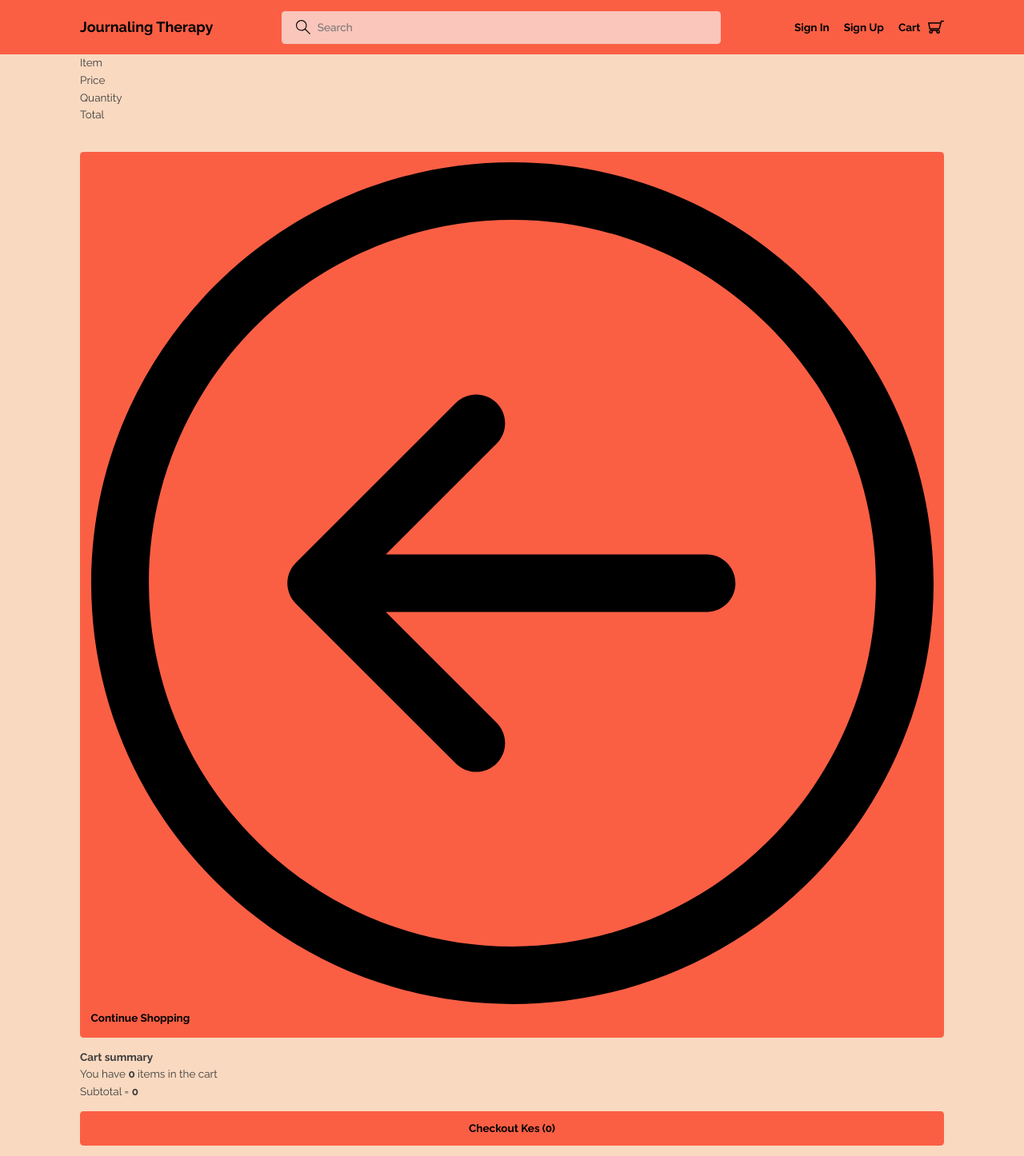
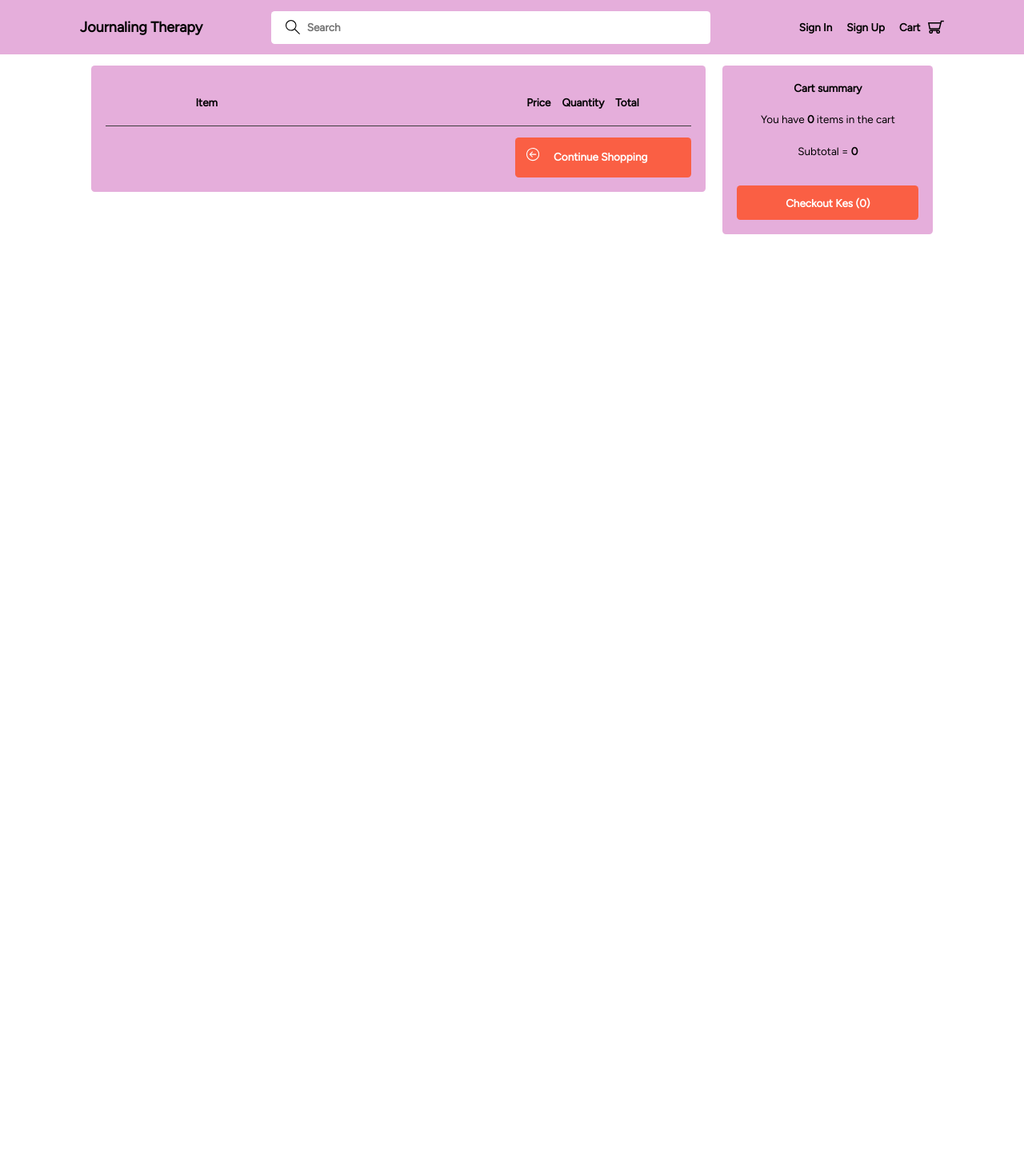
Before and after one commit to KabakiAntony/sofia, a Django app: page /cart/ in a window 1280 px wide. Shown: the whole page at 80% size. After the commit the page ends 293 px from the top, so only its background shows below. Run offline with Django 4.2, Linux system fonts and the light colour scheme.

Commit message:
added styles for the various templates from the cart and products app

```diff
--- a/assets/styles/main.css
+++ b/assets/styles/main.css
@@ -1,5 +1,7 @@
-@import url('https://fonts.googleapis.com/css2?family=Raleway:wght@400;500;700&display=swap');
-
+/* @import url('https://fonts.googleapis.com/css2?family=Barlow&display=swap'); */
+/* @import url('https://fonts.googleapis.com/css2?family=Didact+Gothic&display=swap'); */
+/* @import url('https://fonts.googleapis.com/css2?family=Jost&display=swap'); */
+@import url('https://fonts.googleapis.com/css2?family=Figtree&display=swap');
 
 :root{
     --color-main:#F28775;
@@ -15,10 +17,17 @@
     --color-bg:#F9D9C0;
     --color-success: #5dd693;
     --color-error: #fc4b0b;
+    --color-div-bg: #dfb9bf;
+    --color-test-one:#FF60B4;
+    --color-test-two:#A686D3;
+    --color-test-three:#E5AEDB;
 }
 
 * {
-    font-family: 'Raleway', sans-serif;
+    /* font-family: 'Barlow', sans-serif; */
+    /* font-family: 'Didact Gothic', sans-serif; */
+     /* font-family: 'Jost', sans-serif; */
+    font-family: 'Figtree', sans-serif;
     margin: 0;
     padding: 0;
     box-sizing: border-box;
@@ -34,8 +43,8 @@
     line-height: 1.6;
     font-weight: 400;
     font-size: 1.5rem;
-    color: var(--color-gray);
-    background-color: var(--color-bg);
+    color: var(--color-black);
+    background-color: var(--color-white);
     min-height: 100vh;
   }
 
@@ -57,14 +66,15 @@
     max-width: 120rem;
     width: 90%;
     margin: auto;
+    margin-bottom: 10rem;
   }
 
   .dropdown-menu {
     z-index: 111;
     position: absolute;
     top: 5rem;
-    background: var(--color-dark-light);
-    border-radius: 5px;
+    background: var(--color-light);
+    border-radius: 0.5rem;
     box-shadow: 1px 1px 3px 1px rgba(0, 0, 0, 0.15);
     overflow: hidden;
     display: none;
@@ -86,6 +96,7 @@
 
   .dropdown-menu a:hover {
     background-color: var(--color-dark-medium);
+    color: var(--color-white);
   }
 
   .dropdown-menu > a:not(:last-child) {
@@ -95,12 +106,14 @@
 /* header styling */
 header{
   padding:1.5rem;
-  background-color: var(--color-dark);
+  background-color: var(--color-test-three);
+
 }
 
 header > .container{
   display:flex;
   gap: 9.5rem;
+  margin-bottom: 0;
 }
 
 .header_logo,
@@ -126,7 +139,7 @@ header > .container{
 }
 
 .header_search > label {
-  background-color: var(--color-light);
+  background-color:var(--color-white);
   padding: 1.3rem 1rem;
   display: flex;
   align-items: center;
@@ -147,7 +160,7 @@ header > .container{
   border: none;
   outline: none;
   color: var(--color-black);
-  font-weight: 500;
+  font-weight: 600;
 }
 
 .header_menu {
@@ -205,7 +218,10 @@ header > .container{
   outline: 0;
   cursor: pointer;
 }
-
+.dropdown-button  svg{
+  width: 1.4rem;
+  height:1.4rem;
+}
 .dropdown-button:hover svg {
   fill: var(--color-white);
 }
@@ -214,27 +230,30 @@ header > .container{
 /* form styling */
 .form_container{
   width: 90%;
-  max-width: 45rem;
+  max-width: 40rem;
   min-height: 40rem;
   position: absolute;
   top: 50%;
   left: 50%;
   transform: translate(-50%, -46%);
-  background-color: var(--color-light);
-  border-radius: 1rem;
+  background-color: var(--color-test-three);
+  border-radius: 0.5rem;
   box-shadow: 1px 1px 6px 3px rgba(0, 0, 0, 0.1);
   overflow: hidden;
   color:var(--color-black);
   font-weight:500;
+  margin-top: 0.5rem;
 }
 .auth_form{
   padding:2.2rem;
 }
+
 .form_header{
   text-align:center;
   padding:1.2rem;
   background-color: var(--color-dark);
-  color:var(--color-black);
+  color:var(--color-white);
+  font-size:120%;
 }
 .auth_form > input{
   margin-bottom: 2rem;
@@ -247,6 +266,7 @@ header > .container{
 
 .auth_action{
   text-align: center;
+  margin-bottom: 0.5rem;
 }
 
 .auth_action  a{
@@ -259,20 +279,226 @@ header > .container{
 }
 
 .btn{
-  font-weight: bold;
+   font-weight: bold;
     background-color:var(--color-dark);
     border:none;
     text-decoration: none;
     padding: 1.5rem;
-    color:var(--color-black);
+    color:var(--color-white);
     width:100%;
     border-radius: 0.5rem;
-    margin-bottom: 1.5rem;
     margin-top: 1.5rem ;
 }
 .btn:hover{
-  color:var(--color-gray);
+  color:var(--color-white);
   background-color:var(--color-dark-medium);
   cursor:pointer;
-  border:var(--color-gray) 1px solid;
 }
+
+/* home page */
+.home-header{
+  margin-top:2rem;
+  text-align: center;
+  padding:2rem;
+}
+.category-grid{
+  display: grid;
+  grid-template-columns: repeat(5, 1fr);
+  gap:0.5rem;
+  margin: 2rem;
+}
+
+.category{
+  justify-self: center;
+  align-self: center;
+  border-radius: 2.5rem;
+  box-shadow: 1px 1px 6px 3px rgba(0, 0, 0, 0.1);
+  overflow: hidden;
+  background-color:var(--color-test-two);
+  text-align: center;
+  height: 15rem;
+  width: 15rem;
+}
+
+.product-grid {
+  display: grid;
+  grid-template-columns: repeat(5, 1fr);
+  gap:0.5rem;
+  margin-top: 2rem;
+}
+
+.product{
+  justify-self: center;
+  align-self: center;
+  border-radius: 0.5rem;
+  box-shadow: 1px 1px 6px 3px rgba(0, 0, 0, 0.1);
+  overflow: hidden;
+  background-color:var(--color-test-two);
+  text-align: center;
+}
+.product > img{
+  max-height:20rem;
+  max-width:100%;
+  margin-bottom:1.5rem;
+}
+
+.product:hover, .category:hover{
+  box-shadow: 1px 1px 6px 3px rgba(0, 0, 0, 0.5);
+}
+
+.single-product-grid, .single-category-grid{
+  margin-top: 2rem;
+  padding:0.5rem;
+  border-radius: 0.5rem;
+  background-color: var(--color-test-three);
+}
+
+/* product  detail page */
+.product-details{
+  display: flex;
+  padding:1.5rem;
+  gap:2%;
+  align-items: flex-start;
+}
+.product-wrapper{
+  flex-basis: 70%;
+  display:flex;
+  align-items: flex-start;
+  background-color: var(--color-test-three);
+  border-radius: 0.5rem;
+  padding:2rem;
+  gap:2rem;
+}
+.product-image{
+  flex-basis: 60%;
+}
+.product-image > img{
+  border-radius: 0.5rem;
+}
+.product-information{
+  flex-basis: 50%;
+  padding:2rem;
+  background-color: var(--color-div-bg);
+  border-radius: 0.5rem;
+}
+/* cart */
+
+.cart-wrapper{
+  display: flex;
+  padding:1.5rem;
+  gap:2%;
+  align-items: flex-start;
+}
+.cart-header{
+  display: flex;
+  flex-basis:73%;
+  padding:2rem;
+  font-weight: 700;
+  text-align: center;
+  gap:2%;
+  border-bottom: 1px solid var(--color-gray);
+  color:var(--color-black);
+}
+
+.cart-items{
+  flex-basis: 73%;
+  padding:2rem;
+  background-color: var(--color-test-three);
+  border-radius: 0.5rem;
+}
+.item{
+  display: flex;
+  gap:1.5rem;
+  padding:0.5rem;
+
+}
+.item > div{
+  font-weight: 600;
+  line-height: 20px;
+}
+.item-action-buttons{
+  padding:0.5rem;
+  display: flex;
+}
+
+.item-details{
+  flex: 0 0 400px;
+  text-align: justify;
+}
+
+.item-other-details{
+  flex: 0 0 50px;
+  text-align: center;
+}
+
+.cart-item-image > img{
+  width: 10rem;
+  height: 10rem;
+}
+.cart-summary{
+  flex-basis: 25%;
+  padding:2rem;
+  background-color: var(--color-test-three);
+  border-radius: 0.5rem;
+}
+.cart-summary h1{
+  text-align:center;
+  margin-bottom: 2rem;
+}
+
+.cart-summary p{
+  text-align:center;
+  margin-bottom: 2rem;
+}
+
+.remove-from-cart{
+  padding:0.8rem;
+  font-weight: 600;
+  width:13%;
+  margin-top: 0;
+  margin-bottom: 0;
+  background-color: var(--color-dark);
+}
+
+.remove-from-cart svg{
+  height:1.5rem;
+  width: 1.5rem;
+  fill:var(--color-white);
+}
+
+.increase-items, .reduce-items{
+  padding:0.5rem;
+  font-weight: 600;
+  font-size: larger;
+  width:100%;
+}
+.increase-items:hover, .reduce-items:hover{
+  box-shadow: 1px 1px 6px 3px rgba(0, 0, 0, 0.5);
+}
+.increase-items{
+  background-color: var(--color-success);
+  border: none;
+  border-radius: 0.5rem;
+}
+
+.reduce-items{
+  background-color: var(--color-dark);
+  border: none;
+  border-radius: 0.5rem;
+}
+
+.increase-decrease-items{
+  margin-left:20%;
+}
+
+.continue-btn{
+  width:30%;
+  float:right;
+}
+
+.continue-btn svg{
+  height:1.8rem;
+  width: 1.8rem;
+  fill:var(--color-white);
+  margin-right:2rem;
+}
```
